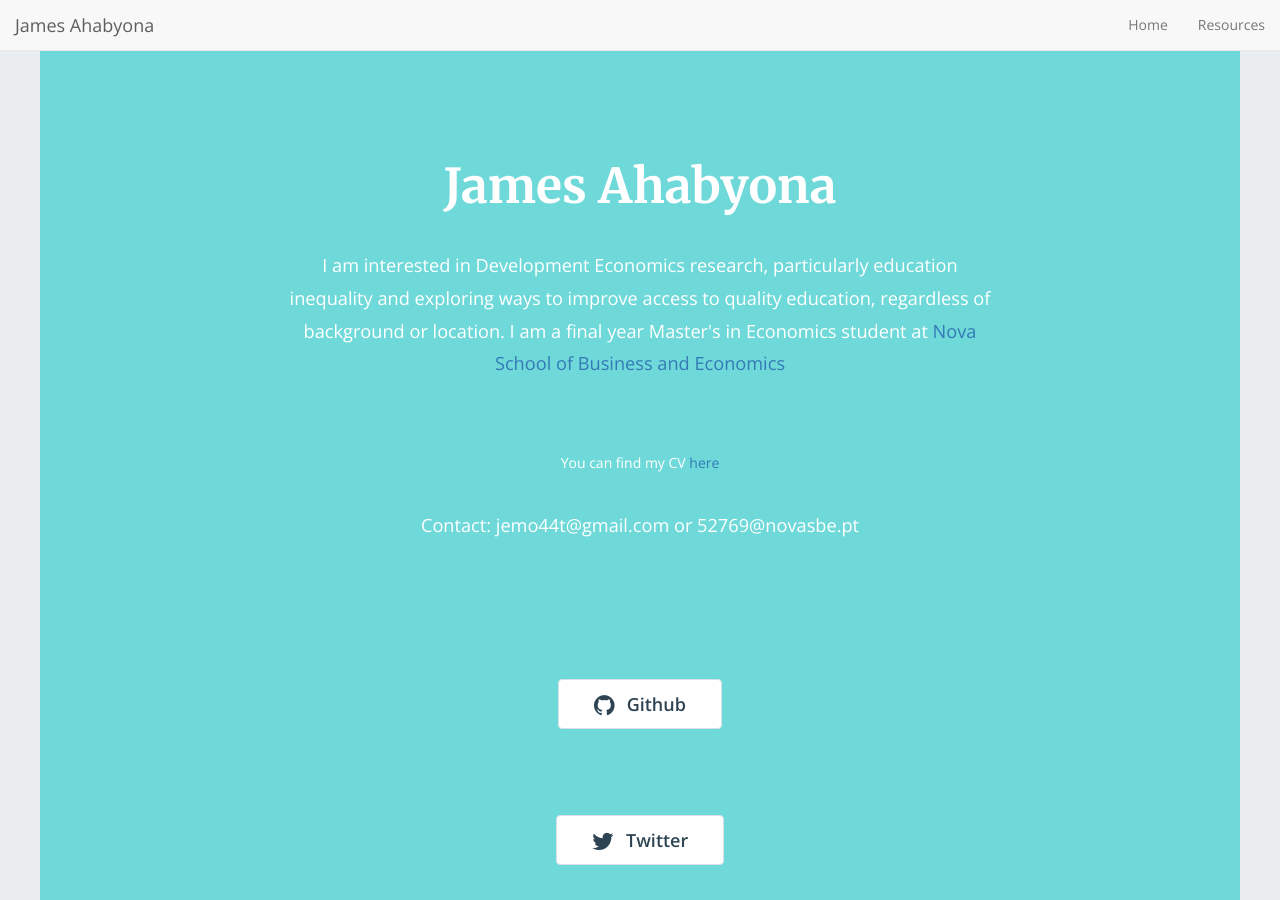
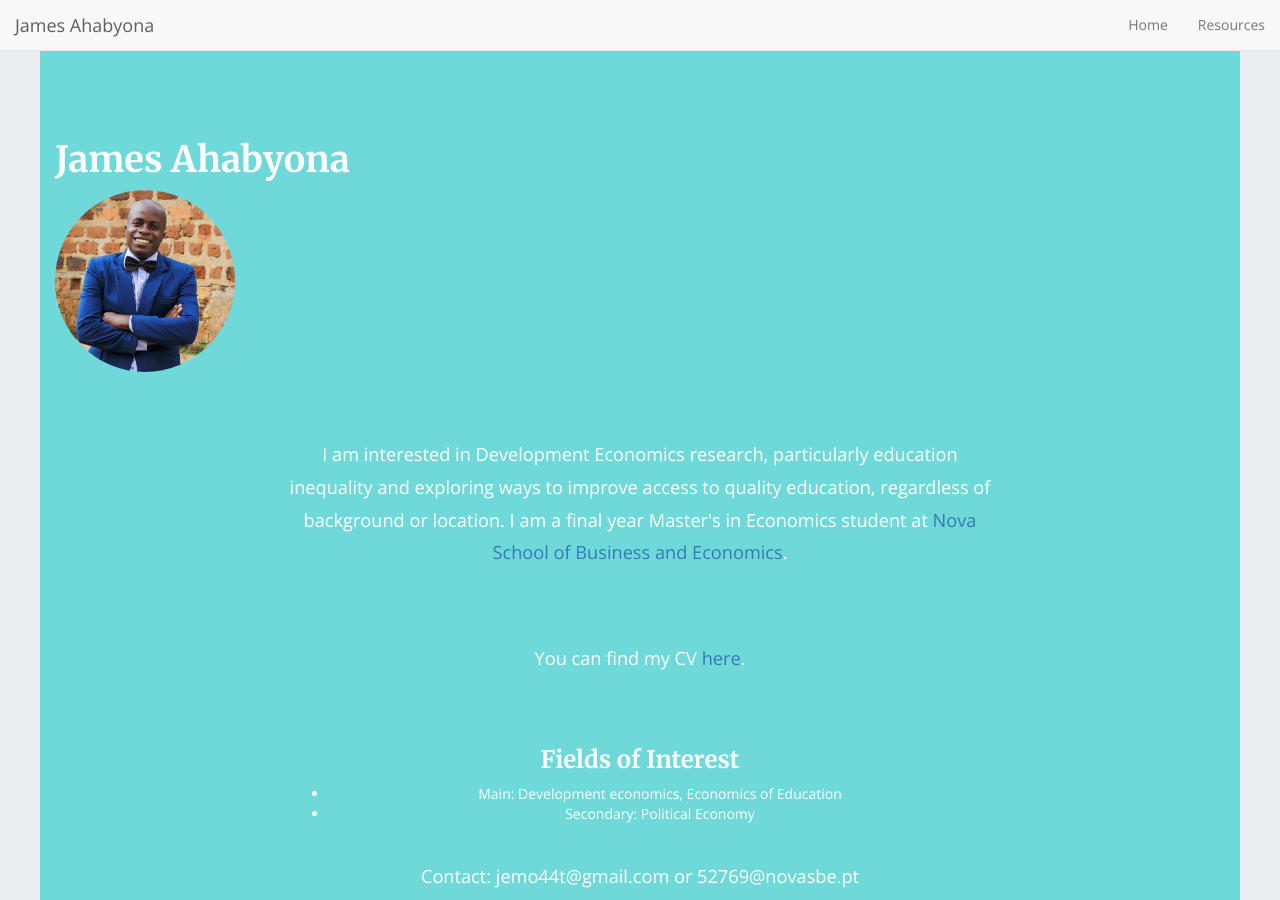
Before and after one commit to mariaelenaguer/mariaelenaguer.github.io, a Jekyll site: the page built from index.html, in a window 1280 px wide and 900 px high. Built offline with Jekyll 4.4.1, drawn with Linux system fonts in a browser that asks for light colours; nearby versions of some CDN libraries; the list of posts is cut into pages by our own code.

Commit message:
Update home-hero.html

```diff
--- a/_includes/home-hero.html
+++ b/_includes/home-hero.html
@@ -15,13 +15,13 @@
 }
 
 .hero-content {
-  text-align: center; /* Center align the content */
-  margin-bottom: 2em; /* Add margin at the bottom for spacing */
+  text-align: center;
+  margin-bottom: 2em;
 }
 
 .hero-buttons {
   text-align: center;
-  margin-top: 1em; /* Add margin at the top for spacing */
+  margin-top: 1em;
 }
 
 @media screen and (max-width: 768px) {
@@ -54,18 +54,28 @@
   <div class="row">
     <div class="col-md-12">
       <div class="hero-container">
+        {% if site.title != '' %}
+        <h1>{{site.title}}</h1>
+        {% endif %}
+
+        {% if site.title != '' %}
+        <img src="img/JM[1].jpg" class="bio-pic" /><br />
+        {% endif %}
+
         <div class="hero-content">
-          {% if site.title != '' %}
-          <h1>{{site.title}}</h1>
-          {% endif %}
-
           <p>
-            I am interested in Development Economics research, particularly education inequality and exploring ways to improve access to quality education, regardless of background or location. I am a final year Master's in Economics student at <a href="https://www.novasbe.unl.pt/en/programs/masters/economics/program">Nova School of Business and Economics</a>
+            I am interested in Development Economics research, particularly education inequality and exploring ways to improve access to quality education, regardless of background or location. I am a final year Master's in Economics student at <a href="https://www.novasbe.unl.pt/en/programs/masters/economics/program">Nova School of Business and Economics</a>.
           </p>
 
-           You can find my CV <a href="#">here</a>
+          <p>You can find my CV <a href="#">here</a>.</p>
 
-          <p> Contact: jemo44t@gmail.com or 52769@novasbe.pt</p>
+          <h3>Fields of Interest</h3>
+          <ul>
+            <li>Main: Development economics, Economics of Education</li>
+            <li>Secondary: Political Economy</li>
+          </ul>
+
+          <p>Contact: jemo44t@gmail.com or 52769@novasbe.pt</p>
         </div>
 
         {% if site.github_username != '' %}
@@ -79,10 +89,6 @@
           <a href="https://twitter.com/{{ site.twitter_username }}"><button class="btn btn-default btn-lg"><i class="fa fa-twitter fa-lg"></i>Twitter</button></a>
         </div>
         {% endif %}
-
-        {% if site.title != '' %}
-        <img src="img/JM[1].jpg" class="bio-pic" /><br />
-        {% endif %}
       </div>
     </div>
   </div>
```
